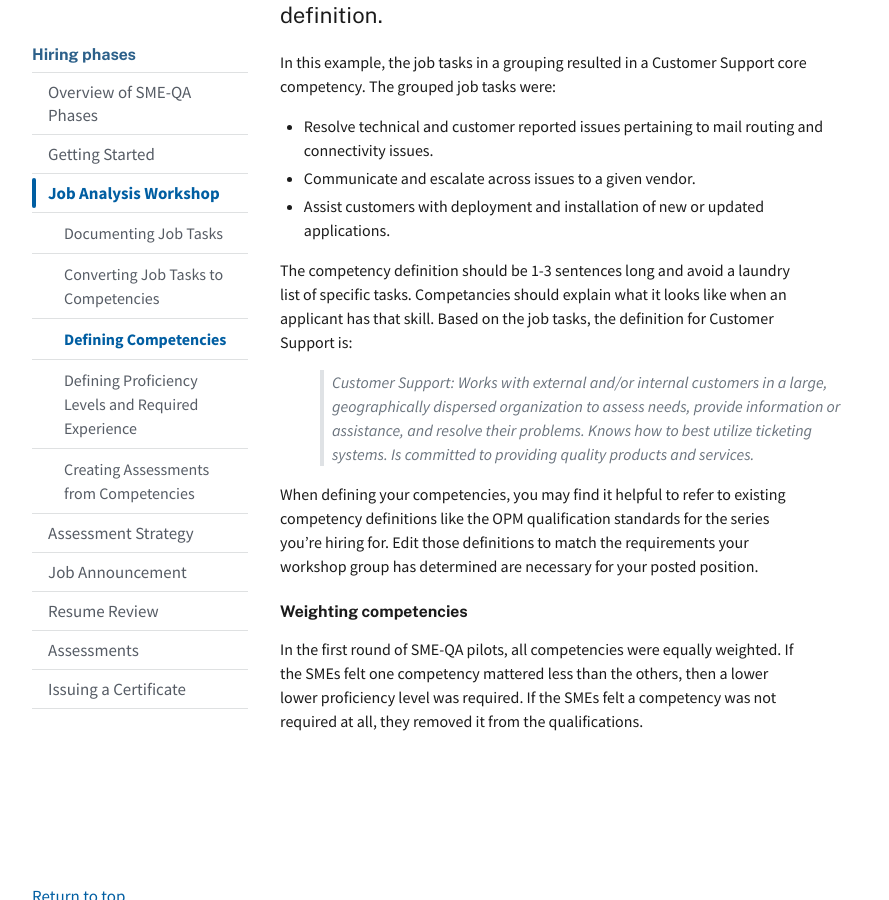
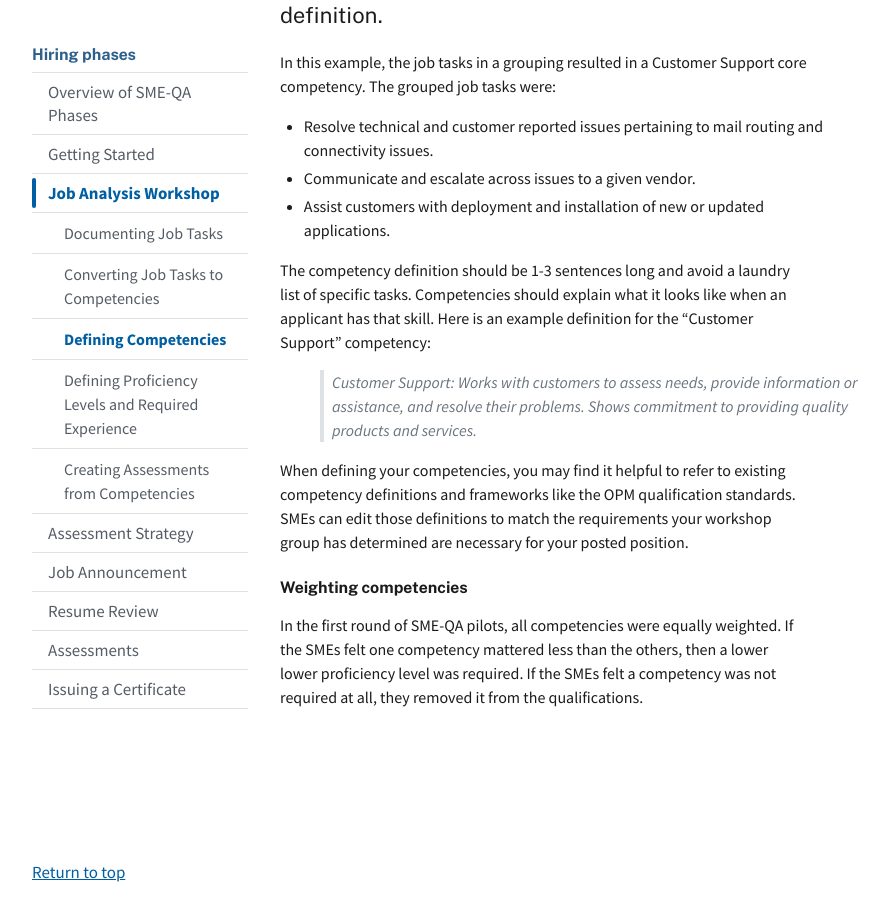
Before and after one commit to usds/SME-QA-Website, a Jekyll site: the page built from pages/phases/job-analysis/defining-competencies.md, in a window 1280 px wide and 900 px high, scrolled down 498 px. Shown: the whole window, without its empty margins (128-1017 px from the left). Built offline with Jekyll 4.4.1, drawn with Linux system fonts in a browser that asks for light colours.

Commit message:
Update defining-competencies.md

```diff
--- a/pages/phases/job-analysis/defining-competencies.md
+++ b/pages/phases/job-analysis/defining-competencies.md
@@ -19,11 +19,11 @@ In this example, the job tasks in a grouping resulted in a Customer Support core
 - Communicate and escalate across issues to a given vendor.
 - Assist customers with deployment and installation of new or updated applications.
 
-The competency definition should be 1-3 sentences long and avoid a laundry list of specific tasks. Competancies should explain what it looks like when an applicant has that skill. Based on the job tasks, the definition for Customer Support is:
+The competency definition should be 1-3 sentences long and avoid a laundry list of specific tasks. Competencies should explain what it looks like when an applicant has that skill. Here is an example definition for the "Customer Support" competency:
 
-> *Customer Support: Works with external and/or internal customers in a large, geographically dispersed organization to assess needs, provide information or assistance, and resolve their problems. Knows how to best utilize ticketing systems. Is committed to providing quality products and services.*
+> *Customer Support: Works with customers to assess needs, provide information or assistance, and resolve their problems. Shows commitment to providing quality products and services.*
 
-When defining your competencies, you may find it helpful to refer to existing competency definitions like the OPM qualification standards for the series you're hiring for. Edit those definitions to match the requirements your workshop group has determined are necessary for your posted position.
+When defining your competencies, you may find it helpful to refer to existing competency definitions and frameworks like the OPM qualification standards. SMEs can edit those definitions to match the requirements your workshop group has determined are necessary for your posted position.
 
 #### Weighting competencies
 
```
